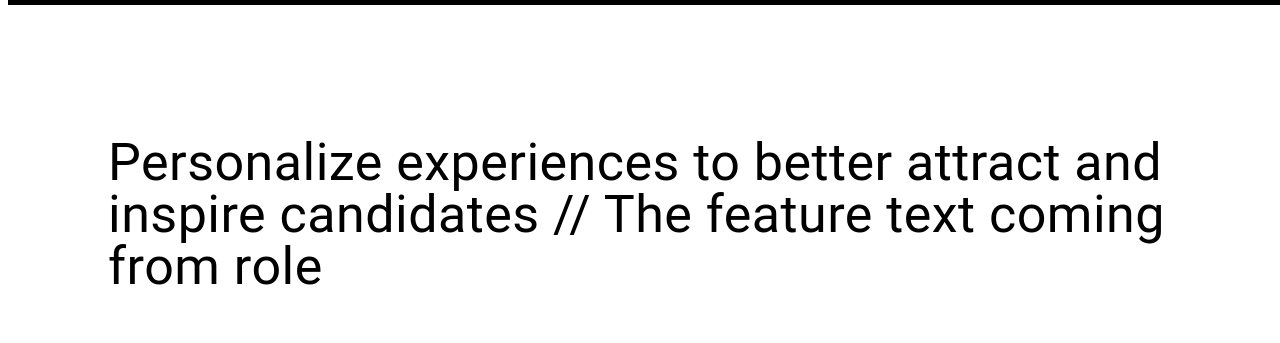
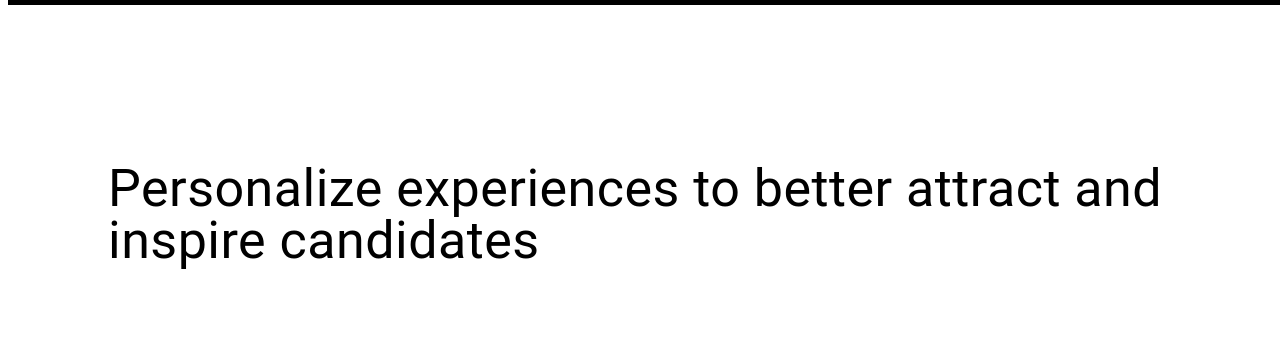
Before and after one commit to vini1237777/phenom, a Next.js app: page / in a window 1280 px wide. Shown: the part 1560-1903 px from the top of the page. Built offline with nearby package versions, Linux system fonts and the light colour scheme.

Commit message:
minorChanges

```diff
--- a/components/Feature/Feature.tsx
+++ b/components/Feature/Feature.tsx
@@ -32,7 +32,8 @@ const Feature = ({role}:IObject) => {
       <Typography
         sx={{ fontSize: rem(52), lineHeight: '100%', width: rem(1100) }}
       >
-        {role.featureText} // The feature text coming from role
+        {/* The feature text coming from role */}
+        {role.featureText}
       </Typography>
 
       <Box sx={{ marginTop: rem(100) }}>
```
